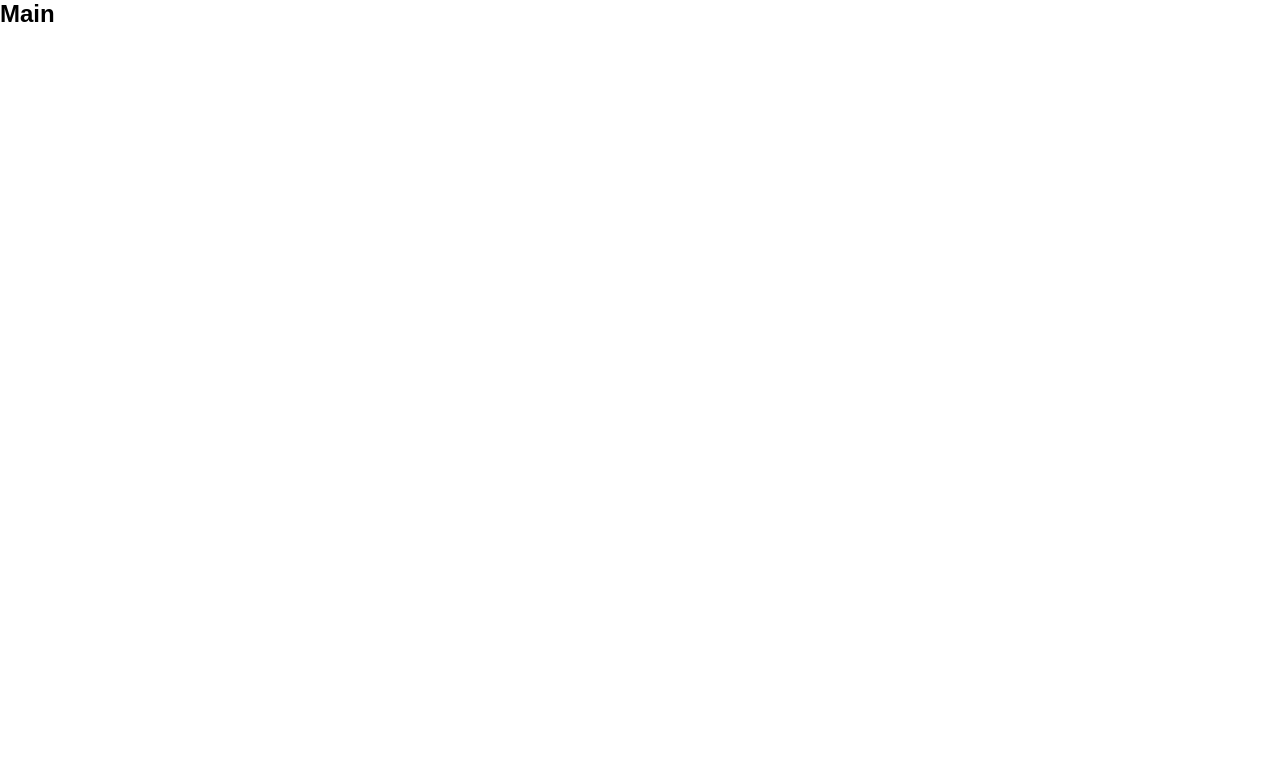
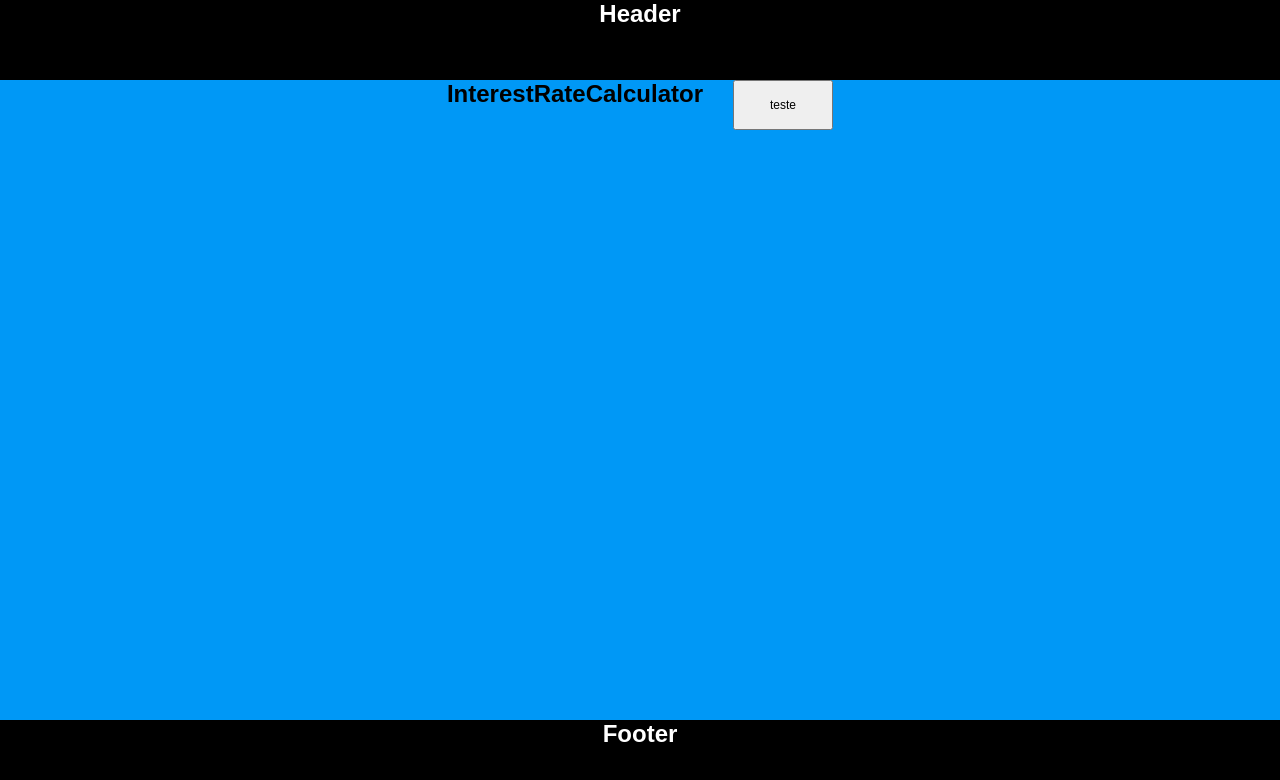
Before and after one commit to Lucas-Fonte/Stork, a React (Create React App) app: page / in a window 1280 px wide. Shown: the top 780 px of the page. Built offline with nearby package versions, Linux system fonts and the light colour scheme.

Commit message:
added components to main

```diff
--- a/src/components/InterestRateCalculator/styles.tsx
+++ b/src/components/InterestRateCalculator/styles.tsx
@@ -1,11 +1,10 @@
 import styled from 'styled-components';
 
 export const Container = styled.div`
+    display: flex;
+    align-itens: center;
+    justify-content: center;
     width: 100%;
     height: 80%;
-    background: #fff;
-    display: flex;
-    flex-direction: row;
-    justify-content: center;
     color: #000;
 `;
--- a/src/pages/Main/index.tsx
+++ b/src/pages/Main/index.tsx
@@ -1,7 +1,17 @@
 import React from 'react';
+import Header from '../../components/Header';
+import InterestRateCalculator from '../../components/InterestRateCalculator';
+import Footer from '../../components/Footer';
+import { Content } from './styles';
 
 export default function Main() {
   return (
-    <h1>Main</h1>
+
+    <Content>
+        <Header></Header>
+        <InterestRateCalculator></InterestRateCalculator>
+        <Footer></Footer>
+    </Content>
+
   );
 }
--- /dev/null
+++ b/src/pages/Main/styles.tsx
@@ -0,0 +1,9 @@
+import styled from 'styled-components';
+
+export const Content = styled.div`
+    display: flex;
+    flex-direction: column;
+    width: 100%;
+    height: 100%;
+    background: #0098F6;
+`;
--- a/src/utils/interestRateCalculator.ts
+++ b/src/utils/interestRateCalculator.ts
@@ -1,15 +1,16 @@
 interface InterestRateNeededInfo {
   EntryValue: number;
   interestRate: number;
-  Time: number;
+  Time?: number;
   MonthlyInput: number;
+  FinancialGoal?: number;
 }
 
 function calculateInterestRate(interestRateNeededInfo: InterestRateNeededInfo) {
   const {
     EntryValue,
     interestRate,
-    Time,
+    Time = 1,
     MonthlyInput
   } = interestRateNeededInfo;
   let totalValue = EntryValue;
```
